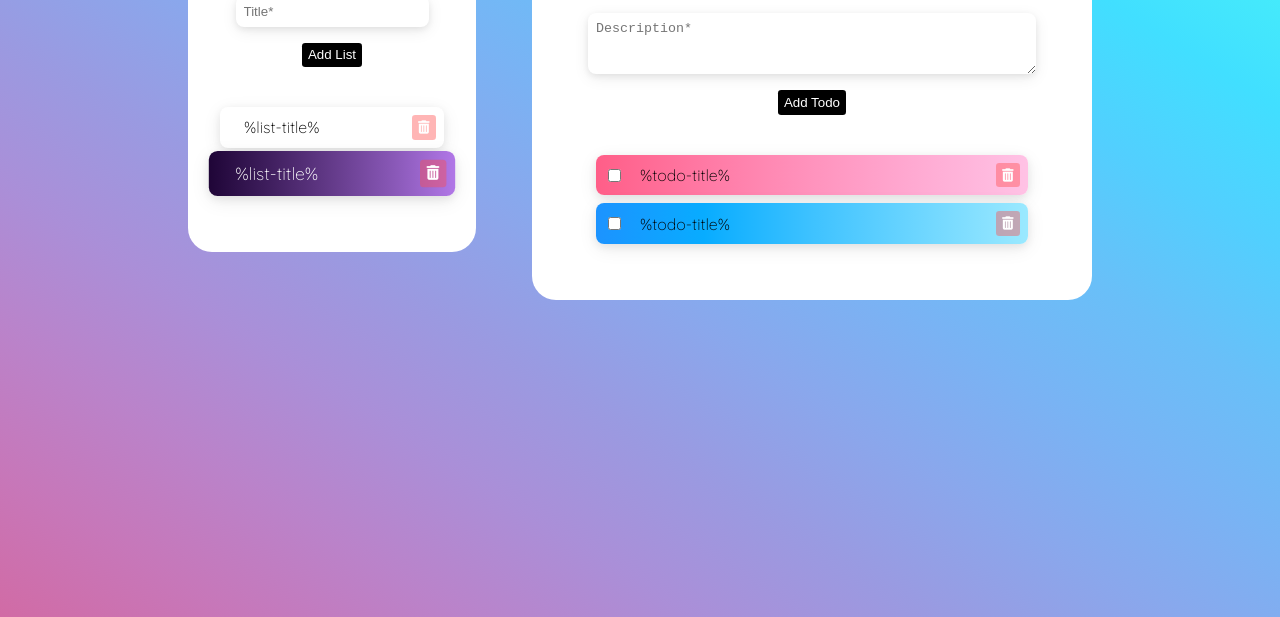
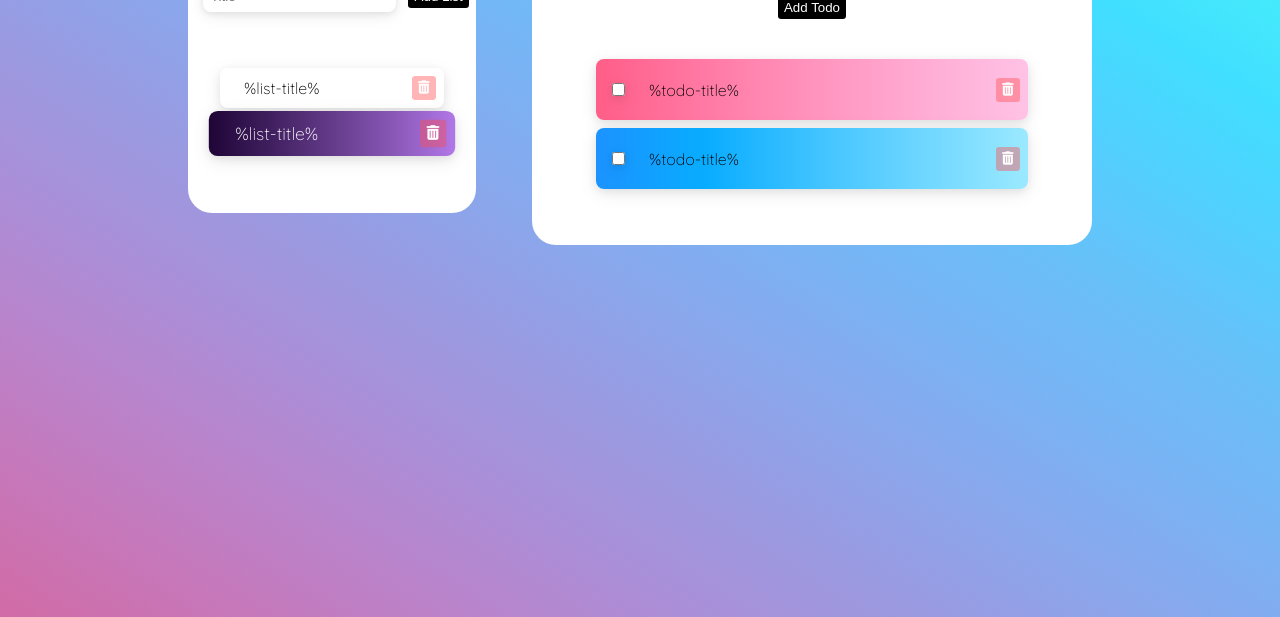
Before and after one commit to JCarlosLucio/todo-list, a website built with webpack: page src/template.html in a window 1280 px wide. Shown: the part 183-800 px from the top of the page. Built offline with nearby package versions, Linux system fonts and the light colour scheme.

Commit message:
Remove divs and forms that cluttered html and css

```diff
--- a/src/main.scss
+++ b/src/main.scss
@@ -80,9 +80,23 @@ button {
 		background-color: $bg-dark;
 	}
 }
-
+input,
+textarea,
+select {
+	padding: 0.5rem;
+	margin: 1rem 0.5rem;
+	border: none;
+	border-radius: 0.5rem;
+	box-shadow: $shadow;
+}
+textarea {
+	@include desktop() {
+		width: 27rem;
+	}
+}
 .item__delete__btn {
 	color: $text;
+	margin-left: auto;
 	background-color: rgba(255, 75, 75, 0.411);
 	&:hover {
 		background-color: rgb(255, 0, 0);
@@ -113,41 +127,16 @@ button {
 		}
 	}
 }
-.add__todo__form,
-.add__list__form {
+.add__todo {
 	@include flexCenter(column);
-	input,
-	textarea,
-	select {
-		padding: 0.5rem;
-		margin: 1rem 0.5rem;
-		border: none;
-		border-radius: 0.5rem;
-		box-shadow: $shadow;
-	}
-	textarea {
+	&__inputs {
+		@include flexCenter(column);
 		@include desktop() {
-			width: 27rem;
+			@include flexCenter(row);
 		}
 	}
 }
-.add__todo__inputs {
-	@include flexCenter(column);
-	@include desktop() {
-		@include flexCenter(row);
-	}
-}
-.item {
-	@include flexCenter(row);
-	justify-content: flex-start;
-	border-radius: 0.5rem;
-	padding: 0.5rem;
-	margin: 0.5rem 0;
-	box-shadow: $shadow;
-	&__delete {
-		margin-left: auto;
-	}
-}
+// todo and list
 .todo,
 .list {
 	margin: 2rem 0;
@@ -158,15 +147,24 @@ button {
 		width: 27rem;
 	}
 }
-
 .list {
 	width: 14rem;
 }
-.item__details {
-	display: none;
-}
-.item__title {
-	padding-left: 1rem;
+
+// items for todos and lists
+.item {
+	@include flexCenter(row);
+	justify-content: flex-start;
+	border-radius: 0.5rem;
+	padding: 0.5rem;
+	margin: 0.5rem 0;
+	box-shadow: $shadow;
+	&__details {
+		display: none;
+	}
+	&__title {
+		padding-left: 1rem;
+	}
 }
 
 // classes for toggling
--- a/src/template.html
+++ b/src/template.html
@@ -20,10 +20,8 @@
                 <h1>Lists</h1>
                 <!-- ADD LIST -->
                 <div class="add__list">
-                    <form class="add__list__form">
                     <input class="add__list__title" type="text" placeholder="Title*">
                     <button class="add__list__btn">Add List</button>
-                    </form>
                 </div>
 
                 <!-- WHERE LISTS ARE ADDED -->
@@ -31,18 +29,18 @@
 
                     <!-- List items to be created -->
                     <!-- first list -->
-                    <div class="item" id="list-0">
+                    <div id="list-0" class="item">
                         <div class="item__title">%list-title%</div>
-                        <div class="item__delete">
-                            <button class="item__delete__btn"><i class="fas fa-trash-alt"></i></button>
-                        </div>
+                        <button class="item__delete__btn">
+                            <i class="fas fa-trash-alt"></i>
+                        </button>
                     </div>
                     <!-- second list -->
-                    <div class="item selected" id="list-0">
+                    <div id="list-1" class="item selected">
                         <div class="item__title">%list-title%</div>
-                        <div class="item__delete">
-                            <button class="item__delete__btn"><i class="fas fa-trash-alt"></i></button>
-                        </div>
+                        <button class="item__delete__btn">
+                            <i class="fas fa-trash-alt"></i>
+                        </button>
                     </div>
                     <!-- List items to be created -->
 
@@ -56,9 +54,8 @@
                 <h1 class="container__todo__title">%List Name%</h1>
                 <!-- ADD TODO -->
                 <div class="add__todo">
-                    <form class="add__todo__form">
-                        <div class="add__todo__inputs">
                     <input class="add__todo__title" type="text" placeholder="Title*">
+                    <!-- <div class="add__todo__inputs">
                         <input class="add__todo__date" type="date">
                         <select class="add__todo__prio">
                             <option value="">--Priority--</option>
@@ -67,9 +64,8 @@
                             <option value="high">High</option>
                         </select>
                     </div>
-                        <textarea class="add__todo__desc" cols="25" rows="3" placeholder="Description*"></textarea>
+                    <textarea class="add__todo__desc" cols="25" rows="3" placeholder="Description*"></textarea> -->
                     <button class="add__todo__btn">Add Todo</button>
-                    </form>
                 </div>
 
                 <!-- WHERE TODOS ARE ADDED -->
@@ -80,21 +76,18 @@
                     <div class="item high" id="todo-0">
                         <input class="item__checkbox" type="checkbox">
                         <div class="item__title">%todo-title%</div>
-                        <div class="item__delete">
                         <button class="item__delete__btn"><i class="fas fa-trash-alt"></i></button>
-                        </div>
-                        <div class="item__details">
+                        <!-- <div class="item__details">
                             <div class="item__date">%todo-date%</div>
                             <div class="item__desc">%todo-desc%</div>
-                        </div>
+                        </div> -->
                     </div>
                     <!-- second todo -->
                     <div class="item low" id="todo-1">
                         <input class="item__checkbox" type="checkbox">
                         <div class="item__title">%todo-title%</div>
-                        <div class="item__delete">
                         <button class="item__delete__btn"><i class="fas fa-trash-alt"></i></button>
-                        </div>
+
                         <div class="item__details">
                             <div class="item__date">%todo-date%</div>
                             <div class="item__desc">%todo-desc%</div>
```
Lines whose indentation alone changed are shown as unchanged.
